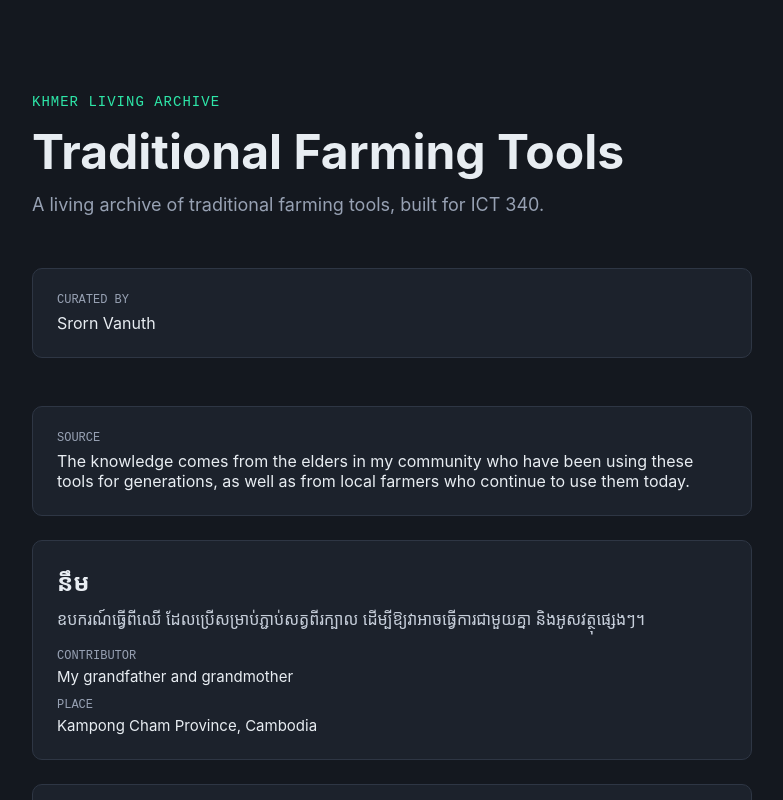
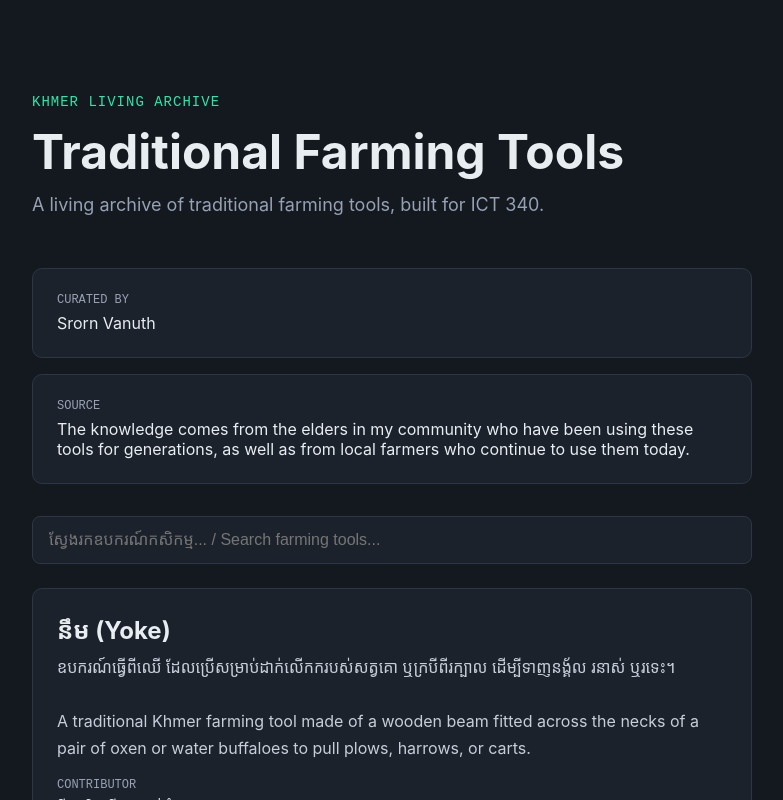
Before and after one commit to NeptrQ/Traditional-Farming-Tools, a Next.js app: page / in a window 1280 px wide. Shown: the top 800 px of the page, without its empty margins (248-1031 px from the left). Built offline with nearby package versions, Linux system fonts and the light colour scheme.

Commit message:
Add 10 bilingual archive entries and implement search functionality

```diff
--- a/app/page.js
+++ b/app/page.js
@@ -1,88 +1,48 @@
+"use client";
+
+import { useState } from "react";
 import collection from "../collection.config.js";
 import EntryCard from "../components/EntryCard.js";
-
-// Real entries, collected from elders and farmers in Kampong Cham Province.
-const entries = [
-  {
-    title: "នឹម",
-    description:
-      "ឧបករណ៍ធ្វើពីឈើ ដែលប្រើសម្រាប់ភ្ជាប់សត្វពីរក្បាល ដើម្បីឱ្យវាអាចធ្វើការជាមួយគ្នា និងអូសវត្ថុផ្សេងៗ។",
-    contributor: "My grandfather and grandmother",
-    place: "Kampong Cham Province, Cambodia",
-  },
-  {
-    title: "កណ្តៀវ",
-    description:
-      "ឧបករណ៍កសិកម្មបុរាណដែលមានដង និងផ្លែកោង ប្រើសម្រាប់ច្រូតស្រូវ និងកាត់ស្មៅ។",
-    contributor: "My grandfather and grandmother",
-    place: "Kampong Cham Province, Cambodia",
-  },
-];
+import { entries } from "../data/entries.js";
 
 const styles = {
-  wrap: {
-    maxWidth: 720,
-    margin: "0 auto",
-    padding: "80px 24px",
-  },
-  kicker: {
-    fontFamily: "'Courier New', monospace",
-    color: "#2EE6A8",
-    fontSize: 14,
-    letterSpacing: 1,
-  },
-  title: {
-    fontSize: 48,
-    fontWeight: 700,
-    margin: "16px 0 12px",
-    lineHeight: 1.1,
-  },
-  description: {
-    fontSize: 18,
-    color: "#97A1B3",
-    lineHeight: 1.6,
-    margin: 0,
-  },
-  card: {
-    marginTop: 48,
-    padding: 24,
-    backgroundColor: "#1C222C",
-    border: "1px solid #2E3644",
-    borderRadius: 10,
-  },
-  cardLabel: {
-    fontFamily: "'Courier New', monospace",
-    fontSize: 12,
-    color: "#97A1B3",
-    margin: 0,
-  },
-  cardValue: {
-    fontSize: 16,
-    margin: "6px 0 0",
-  },
-  count: {
-    fontFamily: "'Courier New', monospace",
-    fontSize: 14,
-    color: "#2EE6A8",
-    marginTop: 48,
-  },
-  footer: {
-    marginTop: 64,
-    paddingTop: 24,
-    borderTop: "1px solid #2E3644",
-    fontSize: 13,
-    color: "#5A6373",
-  },
+  wrap: { maxWidth: 720, margin: "0 auto", padding: "80px 24px" },
+  kicker: { fontFamily: "'Courier New', monospace", color: "#2EE6A8", fontSize: 14, letterSpacing: 1 },
+  title: { fontSize: 48, fontWeight: 700, margin: "16px 0 12px", lineHeight: 1.1 },
+  description: { fontSize: 18, color: "#97A1B3", lineHeight: 1.6, margin: 0 },
+  card: { marginTop: 16, padding: 24, backgroundColor: "#1C222C", border: "1px solid #2E3644", borderRadius: 10 },
+  cardLabel: { fontFamily: "'Courier New', monospace", fontSize: 12, color: "#97A1B3", margin: 0 },
+  cardValue: { fontSize: 16, margin: "6px 0 0" },
+  input: { width: "100%", padding: "14px 16px", marginTop: 32, fontSize: 16, backgroundColor: "#1C222C", border: "1px solid #2E3644", borderRadius: 8, color: "#FFF", boxSizing: "border-box" },
+  empty: { padding: 32, textAlign: "center", color: "#97A1B3", backgroundColor: "#1C222C", border: "1px dashed #2E3644", borderRadius: 10, marginTop: 24 },
+  count: { fontFamily: "'Courier New', monospace", fontSize: 14, color: "#2EE6A8", marginTop: 48 },
+  footer: { marginTop: 64, paddingTop: 24, borderTop: "1px solid #2E3644", fontSize: 13, color: "#5A6373" },
 };
 
+function matchTerm(target, term) {
+  return target.includes(term) ||
+    (term.endsWith("s") && target.includes(term.slice(0, -1))) ||
+    (term.endsWith("es") && target.includes(term.slice(0, -2))) ||
+    (term.endsWith("ing") && target.includes(term.slice(0, -3)));
+}
+
 export default function Home() {
+  const [query, setQuery] = useState("");
+
+  const filtered = entries.filter((entry) => {
+    const q = query.trim().toLowerCase();
+    if (!q) return true;
+    const target = `${entry.title} ${entry.description} ${entry.contributor || ""} ${entry.place || ""}`.toLowerCase();
+    return q.split(/\s+/).every((term) => matchTerm(target, term));
+  });
+
   return (
     <main style={styles.wrap}>
       <p style={styles.kicker}>KHMER LIVING ARCHIVE</p>
       <h1 style={styles.title}>{collection.name}</h1>
       <p style={styles.description}>{collection.description}</p>
 
-      <div style={styles.card}>
+      <div style={{ ...styles.card, marginTop: 48 }}>
         <p style={styles.cardLabel}>CURATED BY</p>
         <p style={styles.cardValue}>{collection.curator}</p>
       </div>
@@ -91,16 +51,27 @@ export default function Home() {
         <p style={styles.cardValue}>{collection.source}</p>
       </div>
 
-      {entries.map((entry) => (
-        <EntryCard key={entry.title} entry={entry} />
-      ))}
+      <input
+        type="search"
+        placeholder="ស្វែងរកឧបករណ៍កសិកម្ម... / Search farming tools..."
+        value={query}
+        onChange={(e) => setQuery(e.target.value)}
+        style={styles.input}
+      />
 
-      <p style={styles.count}>entries in the archive: {entries.length}</p>
+      {filtered.length > 0 ? (
+        filtered.map((entry) => <EntryCard key={entry.id} entry={entry} />)
+      ) : (
+        <div style={styles.empty}>
+          <p style={{ margin: 0, fontSize: 16, color: "#FFF" }}>រកមិនឃើញឧបករណ៍កសិកម្មទេ។</p>
+          <p style={{ margin: "6px 0 0", fontSize: 14 }}>No farming tools found.</p>
+        </div>
+      )}
+
+      <p style={styles.count}>entries in the archive: {filtered.length}</p>
 
       <footer style={styles.footer}>
-        Built in ICT 340 — Vibe Coding, American University of Phnom Penh, Fall
-        2026. This archive is under construction all semester. Come back in
-        December.
+        Built in ICT 340 — Vibe Coding, American University of Phnom Penh, Fall 2026. This archive is under construction all semester. Come back in December.
       </footer>
     </main>
   );
--- a/components/EntryCard.js
+++ b/components/EntryCard.js
@@ -34,6 +34,7 @@ const styles = {
     lineHeight: 1.7,
     color: "#C6CEDA",
     overflowWrap: "break-word",
+    whiteSpace: "pre-line",
     margin: "0 0 16px",
   },
   emptyDescription: {
--- /dev/null
+++ b/data/entries.js
@@ -0,0 +1,82 @@
+export const entries = [
+  {
+    id: 1,
+    title: "នឹម (Yoke)",
+    description:
+      "ឧបករណ៍ធ្វើពីឈើ ដែលប្រើសម្រាប់ដាក់លើកករបស់សត្វគោ ឬក្របីពីរក្បាល ដើម្បីទាញនង្គ័ល រនាស់ ឬរទេះ។\n\nA traditional Khmer farming tool made of a wooden beam fitted across the necks of a pair of oxen or water buffaloes to pull plows, harrows, or carts.",
+    contributor: "ជីតា និង ជីដូនរបស់ខ្ញុំ (My Grandparents)",
+    place: "ខេត្តកំពង់ចាម ប្រទេសកម្ពុជា (Kampong Cham Province, Cambodia)"
+  },
+  {
+    id: 2,
+    title: "កណ្ដៀវ (Sickle)",
+    description:
+      "ឧបករណ៍កសិកម្មបុរាណដែលមានដងឈើ និងផ្លែកោងមានធ្មេញល្អិត ប្រើសម្រាប់ច្រូតកាត់ស្រូវ និងស្មៅ។\n\nA traditional farming tool and harvesting sickle with a wooden handle and curved serrated blade, used to harvest rice and cut grass.",
+    contributor: "ជីតា និង ជីដូនរបស់ខ្ញុំ (My Grandparents)",
+    place: "ខេត្តកំពង់ចាម ប្រទេសកម្ពុជា (Kampong Cham Province, Cambodia)"
+  },
+  {
+    id: 3,
+    title: "នង្គ័ល (Plough / Plow)",
+    description:
+      "ឧបករណ៍ធ្វើពីឈើមានផ្លែដែកមុត ប្រើសម្រាប់ភ្ជួររាស់ដីស្រែឱ្យផុស និងត្រឡប់ដីមុនពេលព្រោះឬស្ទូង។\n\nA traditional Khmer wooden plough (plow) farming tool with an iron share, used for plowing, turning over, and loosening soil in rice fields before planting or transplanting.",
+    contributor: "ជីតា និង ជីដូនរបស់ខ្ញុំ (My Grandparents)",
+    place: "ខេត្តកំពង់ចាម ប្រទេសកម្ពុជា (Kampong Cham Province, Cambodia)"
+  },
+  {
+    id: 4,
+    title: "រនាស់ (Harrow)",
+    description:
+      "ឧបករណ៍ដែលមានធ្មេញឈើ ឬដែកជាជួរ ប្រើសម្រាប់រាស់បំបែកដីដុំៗឱ្យល្អិត និងពង្រាបដីស្រែឱ្យរាបស្មើ។\n\nA traditional wooden or iron-toothed farm harrow tool used to break up soil clumps and level muddy rice paddies for farming.",
+    contributor: "ជីតា និង ជីដូនរបស់ខ្ញុំ (My Grandparents)",
+    place: "ខេត្តកំពង់ចាម ប្រទេសកម្ពុជា (Kampong Cham Province, Cambodia)"
+  },
+  {
+    id: 5,
+    title: "ត្បាល់ជាន់ (Foot Mortar / Rice Pounder)",
+    description:
+      "ត្បាល់បុរាណដែលប្រើកម្លាំងជើងជាន់ដងឈើឱ្យក្បាលត្បាល់ធ្លាក់បុកស្រូវ ដើម្បីកិនយកអង្ករ ឬបុកម្សៅ។\n\nA traditional foot-operated wooden mortar and pestle rice pounder tool used by farming households to dehull paddy into white rice or grind grain into flour.",
+    contributor: "ជីតា និង ជីដូនរបស់ខ្ញុំ (My Grandparents)",
+    place: "ខេត្តកំពង់ចាម ប្រទេសកម្ពុជា (Kampong Cham Province, Cambodia)"
+  },
+  {
+    id: 6,
+    title: "រហាត់បក់ស្រូវ (Winnowing Fan / Machine)",
+    description:
+      "ឧបករណ៍ប្រើសម្រាប់បក់កង្ហារយកកំទេចកំទី ធ្យូង ឬគ្រាប់ស្រូវស្កកចេញពីគ្រាប់ស្រូវពេញ។\n\nA traditional hand-cranked rotary winnowing fan machine tool used in rice farming to blow away chaff, dust, and empty husks from harvested grain.",
+    contributor: "ជីតា និង ជីដូនរបស់ខ្ញុំ (My Grandparents)",
+    place: "ខេត្តកំពង់ចាម ប្រទេសកម្ពុជា (Kampong Cham Province, Cambodia)"
+  },
+  {
+    id: 7,
+    title: "ស្នប់បាចទឹក / ធុងបាចទឹក (Water Scoop / Tripod Scoop)",
+    description:
+      "ឧបករណ៍ធ្វើពីឫស្សី ឬដែកសម្រាប់ទាញបាចទឹកពីប្រឡាយចូលក្នុងស្រែនៅពេលខ្វះខាតទឹក។\n\nA traditional bamboo or metal water scoop tool suspended by ropes from a tripod, manually swung to lift irrigation water from canals into rice paddies during farming.",
+    contributor: "ជីតា និង ជីដូនរបស់ខ្ញុំ (My Grandparents)",
+    place: "ខេត្តកំពង់ចាម ប្រទេសកម្ពុជា (Kampong Cham Province, Cambodia)"
+  },
+  {
+    id: 8,
+    title: "កញ្ជើ (Harvest Basket / Bamboo Basket)",
+    description:
+      "ប្រដាប់ត្បាញពីបន្ទះឫស្សីរាងមូល មានមាត់ធំ ប្រើសម្រាប់ដាក់ស្រូវ គ្រាប់ធញ្ញជាតិ ឬផ្លែឈើក្នុងពេលប្រមូលផល។\n\nA traditional wide circular woven bamboo harvest basket tool used in rice farming for carrying harvested paddy, grain, or agricultural produce.",
+    contributor: "ជីតា និង ជីដូនរបស់ខ្ញុំ (My Grandparents)",
+    place: "ខេត្តកំពង់ចាម ប្រទេសកម្ពុជា (Kampong Cham Province, Cambodia)"
+  },
+  {
+    id: 9,
+    title: "ជង្រុកស្រូវ (Paddy Granary / Rice Barn)",
+    description:
+      "សំណង់ឈើ ឬកន្លែងសម្រាប់ស្តុកទុកស្រូវក្រោយពេលប្រមូលផលឱ្យមានសុវត្ថិភាពពីទឹកភ្លៀង និងសត្វល្អិត។\n\nAn elevated traditional wooden rice barn and paddy granary storage structure used by farming families to store harvested rice safely from rain, rodents, and pests.",
+    contributor: "ជីតា និង ជីដូនរបស់ខ្ញុំ (My Grandparents)",
+    place: "ខេត្តកំពង់ចាម ប្រទេសកម្ពុជា (Kampong Cham Province, Cambodia)"
+  },
+  {
+    id: 10,
+    title: "រទេះគោ (Ox Cart / Bullock Cart)",
+    description:
+      "មធ្យោបាយដឹកជញ្ជូនបុរាណទាញដោយគោ ឬក្របី ប្រើសម្រាប់ដឹកស្រូវ ចំបើង ជី និងកសិផលផ្សេងៗពីស្រែមកផ្ទះ។\n\nA traditional wooden ox cart and bullock cart vehicle pulled by a pair of oxen or water buffaloes, used in farming to transport rice harvests, straw, fertilizer, and farm goods.",
+    contributor: "ជីតា និង ជីដូនរបស់ខ្ញុំ (My Grandparents)",
+    place: "ខេត្តកំពង់ចាម ប្រទេសកម្ពុជា (Kampong Cham Province, Cambodia)"
+  }
+];
```
